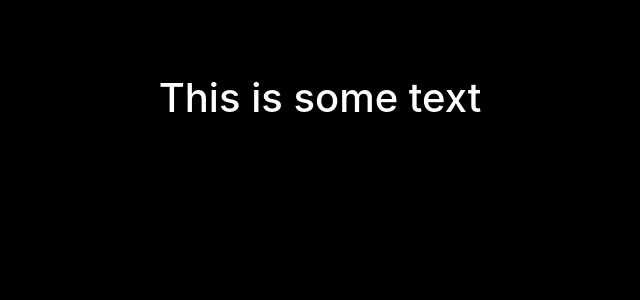
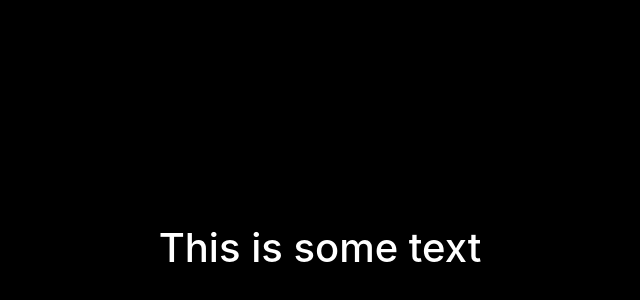
Before and after one commit to certilremy/microvers_port_proj, a plain HTML site: page index.html in a window 1280 px wide. Shown: the part 148-448 px from the top of the page, without its empty margins (320-960 px from the left). Drawn offline with nearby package versions, Linux system fonts and the light colour scheme.

Commit message:
Update index.html

```diff
--- a/index.html
+++ b/index.html
@@ -8,7 +8,7 @@
   </head>
   <body>
     <div id="welcome-section" class="container">
-      <div class="row" style="height: 500px">
+      <div class="row" style="height: 100vh">
         <div class="col align-self-center">
           <h1>This is some text</h1>
         </div>
```
